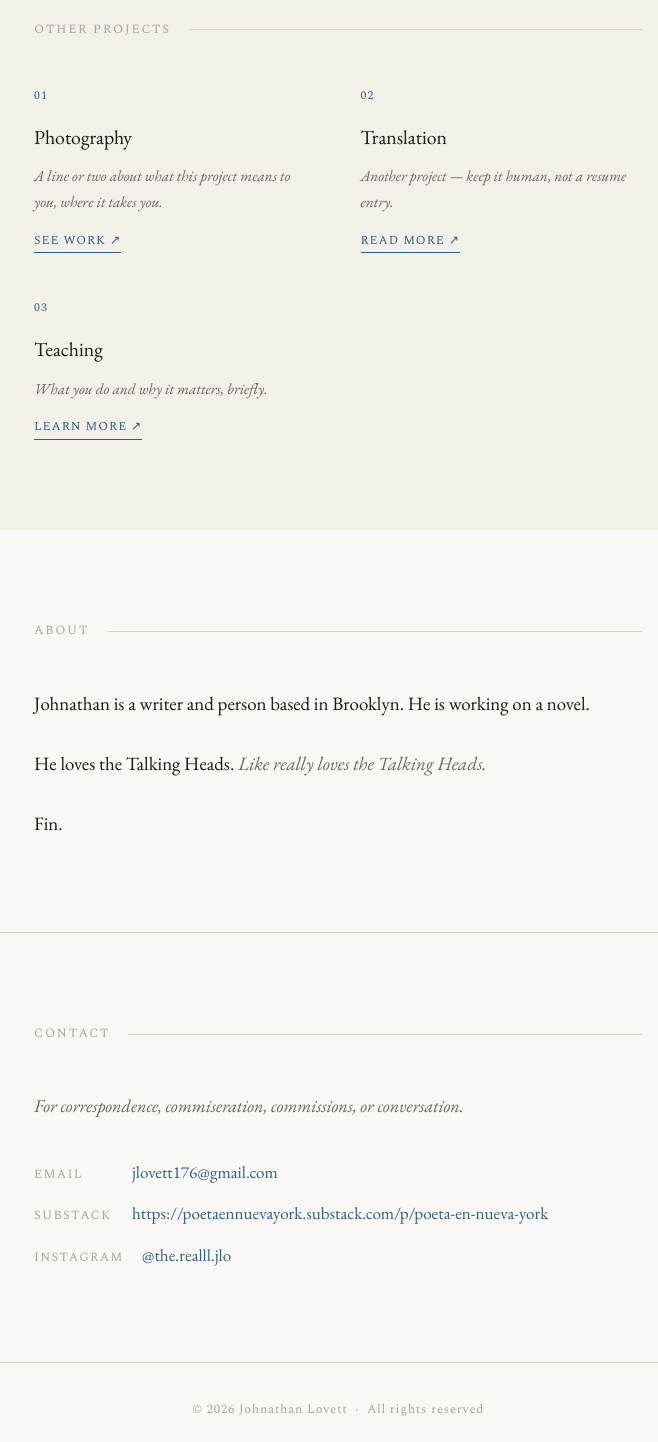
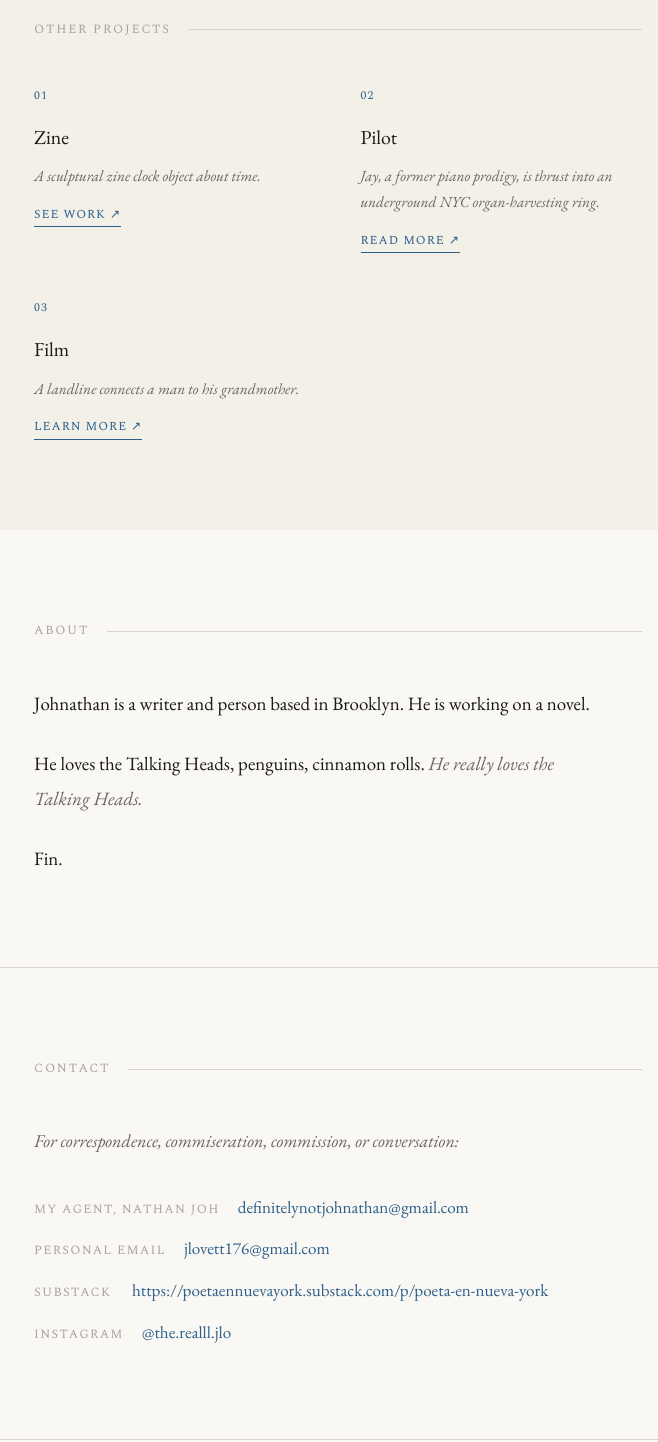
Before and after one commit to jlovett176/jlovett176, a plain HTML site: page index.html in a window 1280 px wide. Shown: the part 1720-3162 px from the top of the page, without its empty margins (302-960 px from the left). Drawn offline with nearby package versions, Linux system fonts and the light colour scheme.

Commit message:
Update index.html

```diff
--- a/index.html
+++ b/index.html
@@ -474,22 +474,22 @@
 
           <div class="project-item">
             <p class="project-number">01</p>
-            <p class="project-title">Photography</p>
-            <p class="project-desc">A line or two about what this project means to you, where it takes you.</p>
+            <p class="project-title">Zine</p>
+            <p class="project-desc">A sculptural zine clock object about time.</p>
             <a href="#" class="project-link">See work ↗</a>
           </div>
 
           <div class="project-item">
             <p class="project-number">02</p>
-            <p class="project-title">Translation</p>
-            <p class="project-desc">Another project — keep it human, not a resume entry.</p>
+            <p class="project-title">Pilot</p>
+            <p class="project-desc">Jay, a former piano prodigy, is thrust into an underground NYC organ-harvesting ring.</p>
             <a href="#" class="project-link">Read more ↗</a>
           </div>
 
           <div class="project-item">
             <p class="project-number">03</p>
-            <p class="project-title">Teaching</p>
-            <p class="project-desc">What you do and why it matters, briefly.</p>
+            <p class="project-title">Film</p>
+            <p class="project-desc">A landline connects a man to his grandmother.</p>
             <a href="#" class="project-link">Learn more ↗</a>
           </div>
 
@@ -506,7 +506,7 @@
             Johnathan is a writer and person based in Brooklyn. He is working on a novel.
           </p>
           <p>
-            He loves the Talking Heads. <em> Like really loves the Talking Heads.</em>
+            He loves the Talking Heads, penguins, cinnamon rolls. <em> He really loves the Talking Heads.</em>
           </p>
           <p>
             Fin.
@@ -519,10 +519,14 @@
     <section id="contact">
       <div class="section">
         <p class="section-label">Contact</p>
-        <p class="contact-intro">For correspondence, commiseration, commissions, or conversation.</p>
+        <p class="contact-intro">For correspondence, commiseration, commission, or conversation:</p>
         <div class="contact-links">
+           <div class="contact-row">
+            <span class="contact-platform">My agent, Nathan Joh</span>
+            <a href="mailto:definitelynotjohnathan@gmail.com" class="contact-value">definitelynotjohnathan@gmail.com</a>
+          </div>
           <div class="contact-row">
-            <span class="contact-platform">Email</span>
+            <span class="contact-platform">Personal email</span>
             <a href="mailto:jlovett176@gmail.com" class="contact-value">jlovett176@gmail.com</a>
           </div>
           <div class="contact-row">
```
